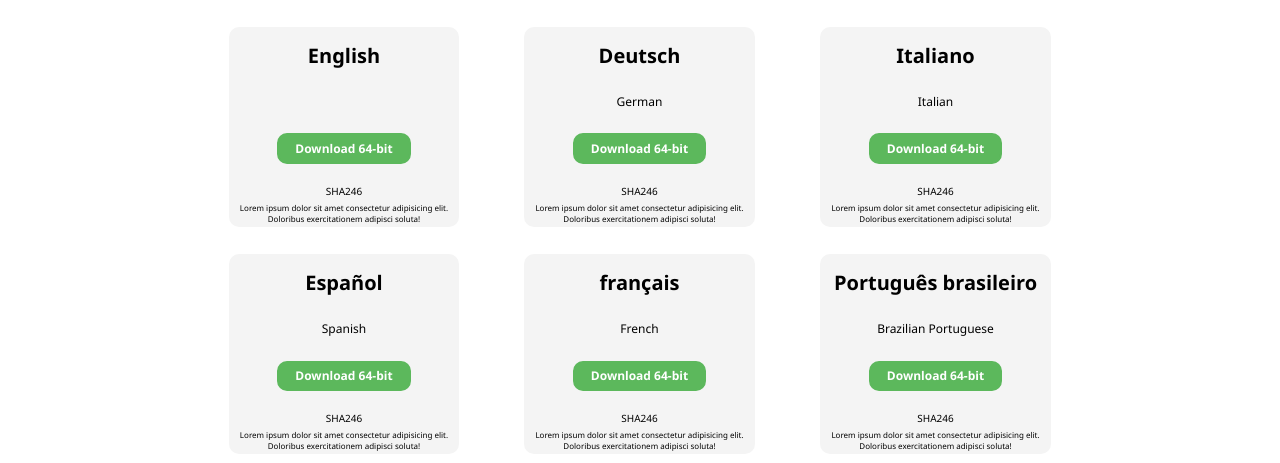
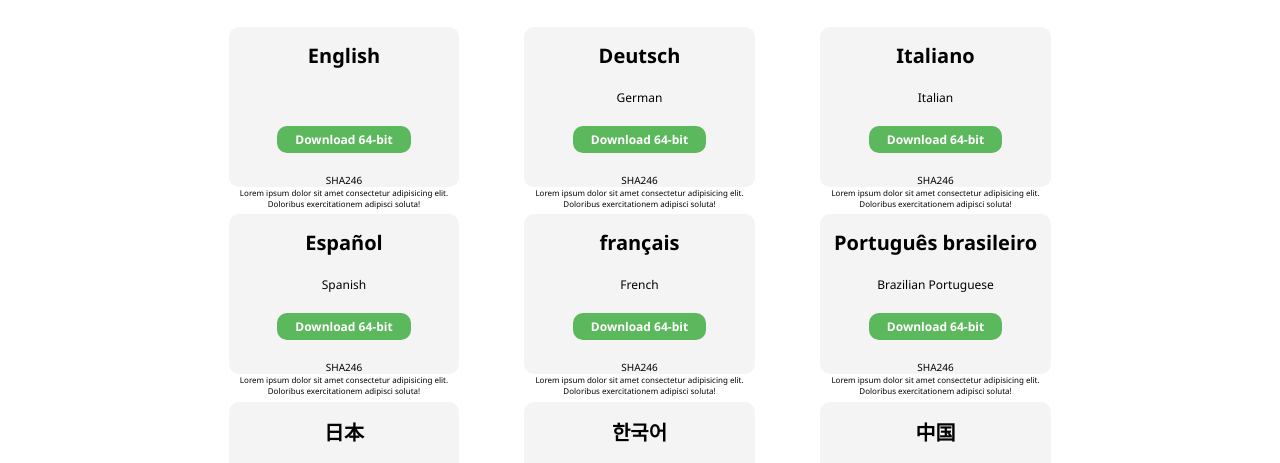
Before and after one commit to sohamcodes26/UltraEdit-, a plain HTML site: page index.html in a window 1280 px wide. Shown: the part 834-1297 px from the top of the page. Drawn offline with Linux system fonts and the light colour scheme.

Commit message:
Update index.html

```diff
--- a/index.html
+++ b/index.html
@@ -135,7 +135,7 @@
         .border{
             display: grid;
             /* border: 2px solid red; */
-            height: 200px;
+            height: 20vh;
             width: 18vw;
 
             justify-items: center;
```
